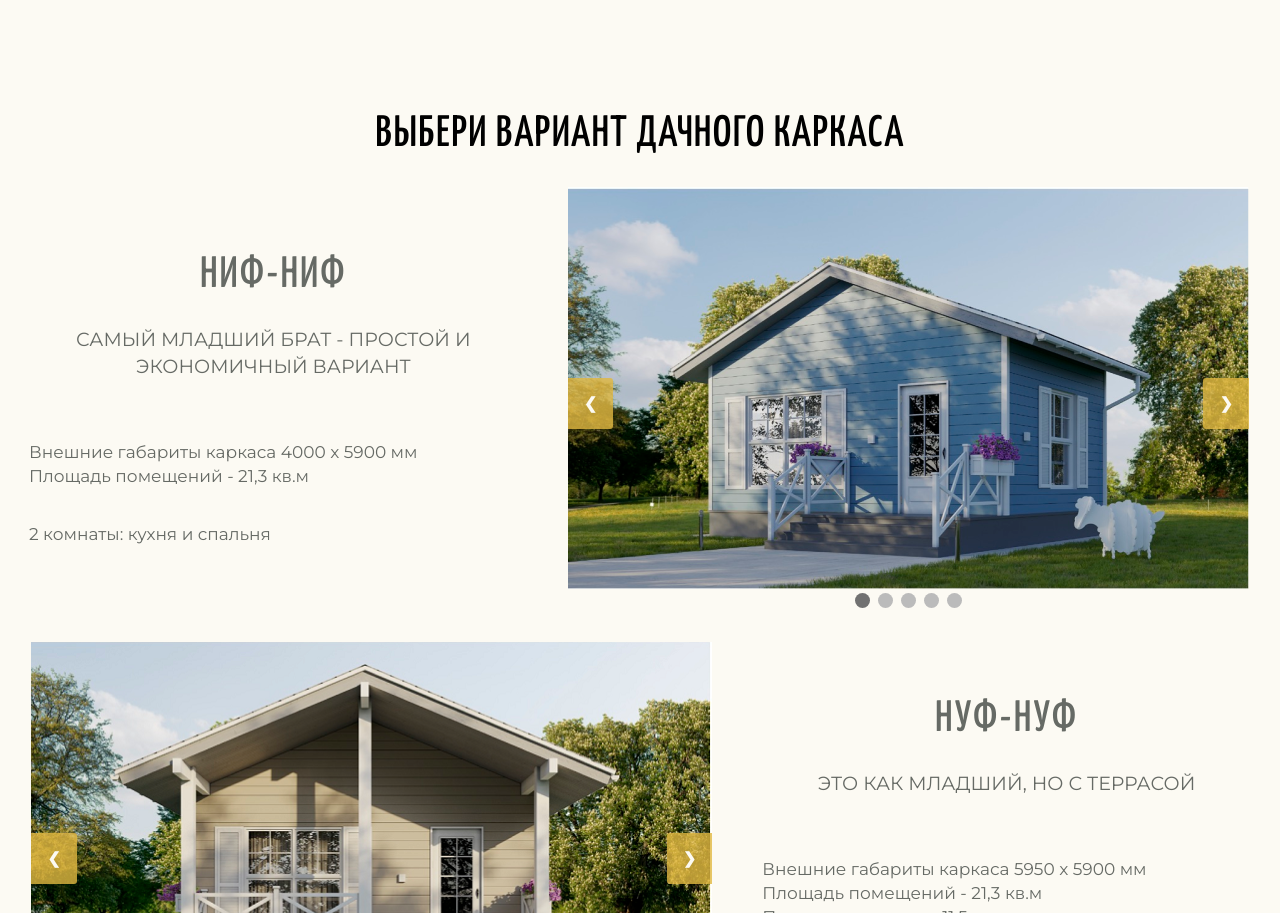
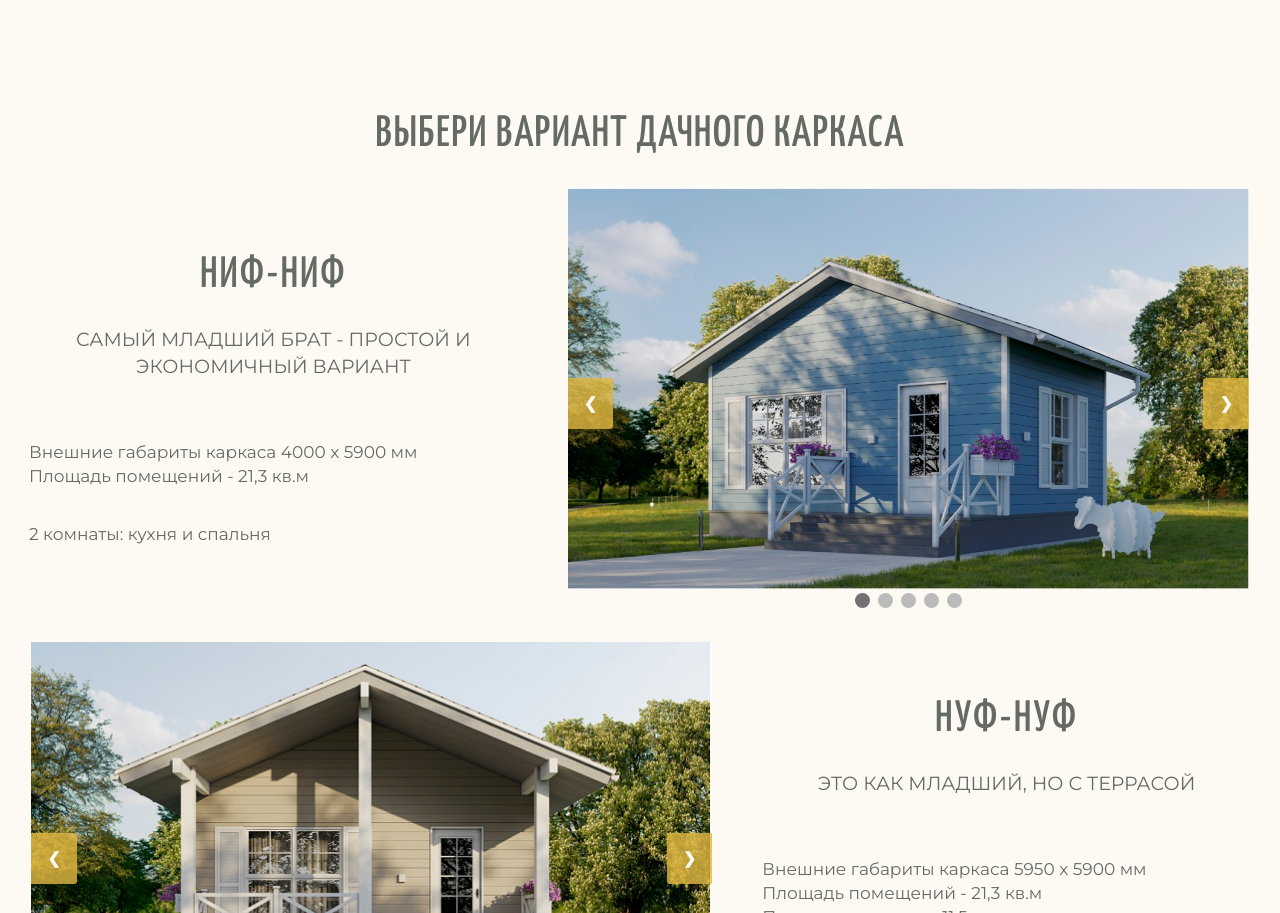
Before and after one commit to spacehunter99/WebSite, a plain HTML site: page index.html in a window 1280 px wide. Shown: the part 3458-4371 px from the top of the page. Drawn offline with Linux system fonts and the light colour scheme.

Commit message:
font fix

```diff
--- a/style.css
+++ b/style.css
@@ -596,6 +596,7 @@ nav a:hover {
   grid-column: 1 / 6;
   grid-row: 1 / 2;
   justify-self: center;
+  color: #666a65;
 }
 
 .catalogHeader h2 {
```
